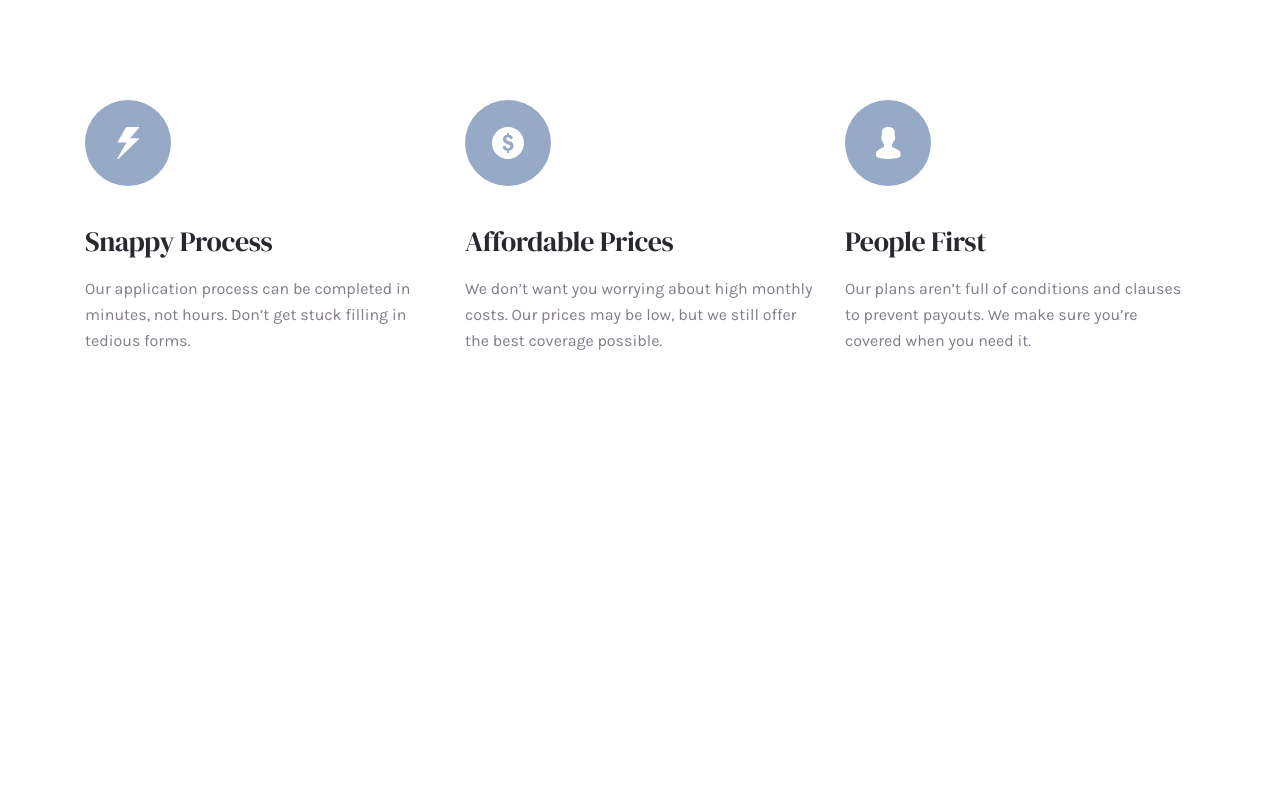
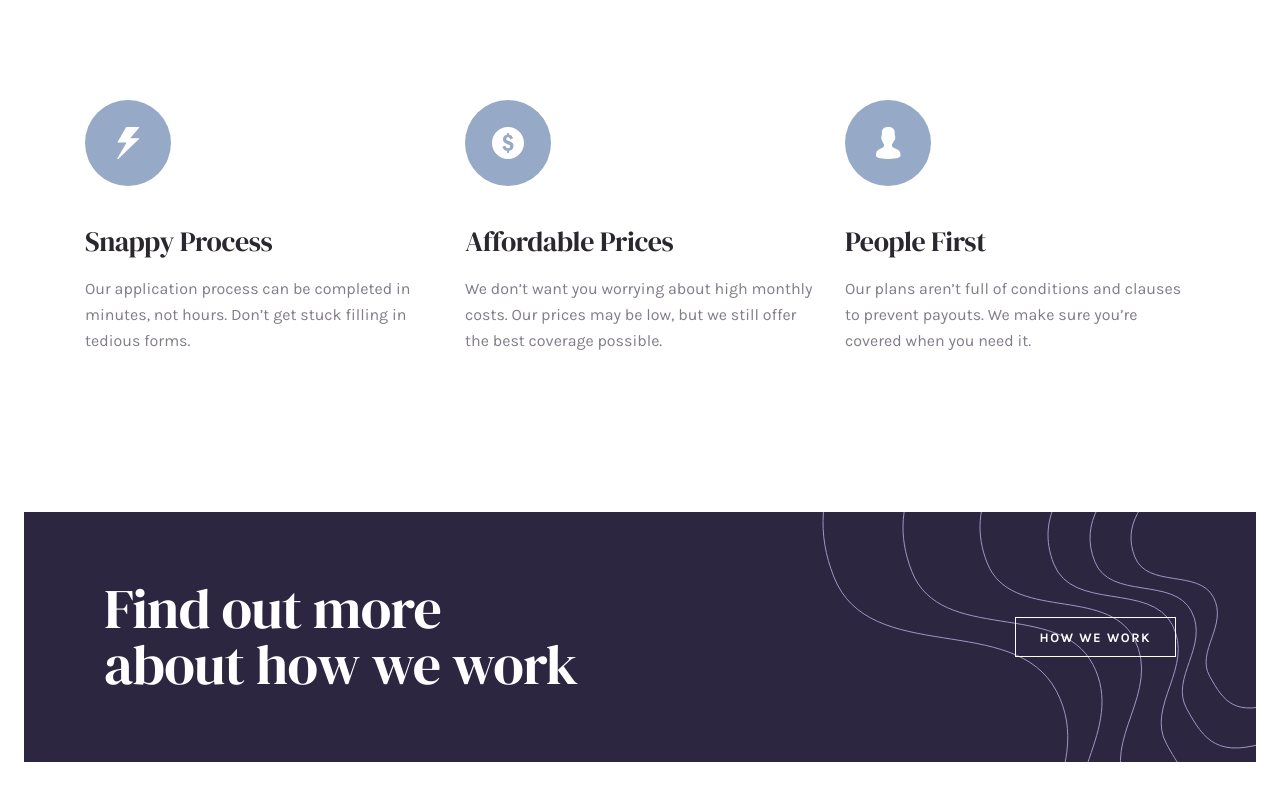
Before and after one commit to ionStici/insure-landing-page, a React (Vite) app: page / in a window 1280 px wide. Shown: the part 1108-1908 px from the top of the page. Before the commit the page ends 1620 px from the top, so only its background shows below. Built offline with nearby package versions, Linux system fonts and the light colour scheme.

Commit message:
Add cta section

```diff
--- a/src/App.jsx
+++ b/src/App.jsx
@@ -1,24 +1,25 @@
 import { NavBar } from './components/NavBar';
 import { Hero } from './components/Hero';
 import { Features } from './components/Features';
+import { Cta } from './components/Cta';
 
 function App() {
     return (
         <>
             <NavBar links={['How we work', 'Blog', 'Account', 'View plans']} />
             <Hero />
+
             <main>
                 <Features />
+                <Cta />
             </main>
+
+            <footer></footer>
         </>
     );
 }
 
 export default App;
-
-//   Find out more about how we work
-
-//   How we work
 
 //   Our company
 
--- /dev/null
+++ b/src/components/Cta.jsx
@@ -0,0 +1,31 @@
+import React from 'react';
+import bgPatternMobile from './../imgs/bg-pattern-how-we-work-mobile.svg';
+import bgPatternDesktop from './../imgs/bg-pattern-how-we-work-desktop.svg';
+
+export const Cta = function () {
+    const mediaQuery = window.matchMedia('(min-width: 768px)');
+    const [match, setMatch] = React.useState(mediaQuery.matches);
+
+    React.useEffect(() => {
+        const handler = e => setMatch(e.matches);
+        mediaQuery.addEventListener('change', handler);
+        return () => mediaQuery.removeEventListener('change', handler);
+    });
+
+    return (
+        <section className="cta">
+            <div className="cta__wrapper">
+                <img
+                    className="cta__bg-pattern"
+                    src={match ? bgPatternDesktop : bgPatternMobile}
+                    alt=""
+                />
+
+                <h2 className="cta__h2">Find out more about how we work</h2>
+                <a className="cta__link" href="./how-we-work">
+                    How we work
+                </a>
+            </div>
+        </section>
+    );
+};
--- /dev/null
+++ b/src/scss/_cta.scss
@@ -0,0 +1,80 @@
+.cta {
+    padding: 0 24px;
+    margin-bottom: 140px;
+
+    text-align: center;
+
+    @media only screen and (min-width: 768px) {
+        margin-bottom: 150px;
+        text-align: left;
+    }
+
+    &__wrapper {
+        padding: 72px 24px 83.5px 24px;
+        position: relative;
+        overflow: hidden;
+        background-color: var(--color-dark-violet);
+
+        @media only screen and (min-width: 768px) {
+            max-width: 1270px;
+            margin: 0 auto;
+            padding: 69px 80px;
+            display: flex;
+            align-items: center;
+            justify-content: space-between;
+        }
+    }
+
+    &__bg-pattern {
+        position: absolute;
+        z-index: 1;
+        top: 0;
+        right: 0;
+    }
+
+    &__h2 {
+        font-family: var(--font-serif);
+        color: var(--color-white);
+        font-weight: 400;
+        font-size: 40px;
+        line-height: 40px;
+        letter-spacing: -0.555556px;
+
+        position: relative;
+        z-index: 2;
+        margin-bottom: 51.5px;
+
+        @media only screen and (min-width: 768px) {
+            max-width: 475px;
+            margin-bottom: 0;
+        }
+
+        @media only screen and (min-width: 900px) {
+            font-size: 56px;
+            line-height: 56px;
+            letter-spacing: -0.777778px;
+        }
+    }
+
+    &__link,
+    &__link:link,
+    &__link:visited {
+        font-family: var(--font-karla);
+        color: var(--color-white);
+        text-decoration: none;
+        text-transform: uppercase;
+        border: 1.5px solid var(--color-white);
+        padding: 11.5px 24px;
+        white-space: nowrap;
+        position: relative;
+        z-index: 2;
+
+        font-weight: 700;
+        font-size: 13px;
+        line-height: 15px;
+        letter-spacing: 1.5px;
+
+        @media only screen and (min-width: 768px) {
+        }
+    }
+}
--- a/src/scss/main.scss
+++ b/src/scss/main.scss
@@ -3,3 +3,4 @@
 @import './navBar';
 @import './hero';
 @import './features';
+@import './cta';
```
